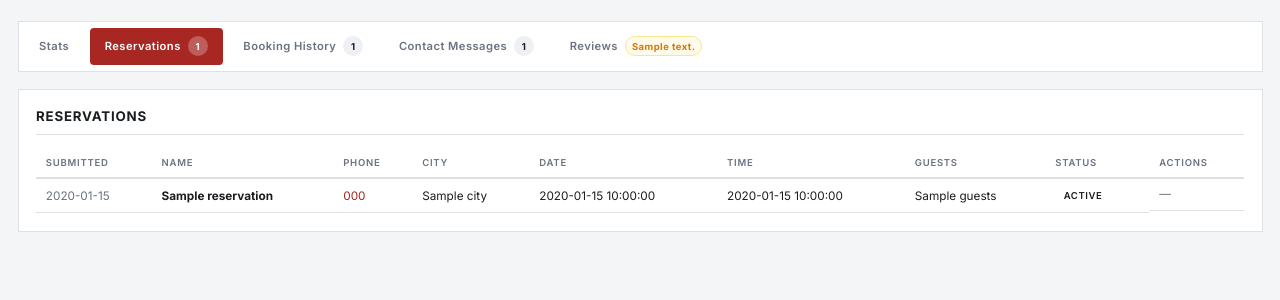
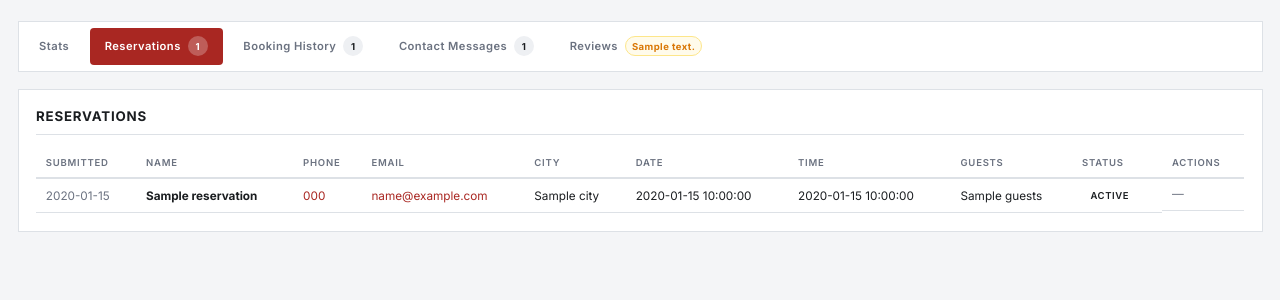
Before and after one commit to Shakthi960/Restaurant-demo, a Python web app: template backend/templates/admin/dashboard.html in a window 1280 px wide, after a click that opens the changed part. Shown: the part 48-348 px from the top of the page. Run offline with Jinja, Linux system fonts and the light colour scheme; the template is opened without the code that fills it: most values are stand-ins (such as "Sample title", 1, 10 or a date in 2020).

Commit message:
Show email in admin reservations and history tables

```diff
--- a/backend/templates/admin/dashboard.html
+++ b/backend/templates/admin/dashboard.html
@@ -102,6 +102,7 @@
               <th>Submitted</th>
               <th>Name</th>
               <th>Phone</th>
+              <th>Email</th>
               <th>City</th>
               <th>Date</th>
               <th>Time</th>
@@ -116,6 +117,7 @@
               <td class="admin-cell-muted">{{ r.created_at[:10] }}</td>
               <td><strong>{{ r.name }}</strong></td>
               <td><a href="tel:{{ r.phone }}">{{ r.phone }}</a></td>
+              <td class="admin-cell-muted">{% if r.email %}<a href="mailto:{{ r.email }}">{{ r.email }}</a>{% else %}—{% endif %}</td>
               <td>{{ r.city }}</td>
               <td>{{ r.reservation_date }}</td>
               <td>{{ r.reservation_time }}</td>
@@ -162,6 +164,7 @@
               <th>Archived</th>
               <th>Name</th>
               <th>Phone</th>
+              <th>Email</th>
               <th>City</th>
               <th>Date</th>
               <th>Time</th>
@@ -175,6 +178,7 @@
               <td class="admin-cell-muted">{{ h.archived_on }}</td>
               <td><strong>{{ h.name }}</strong></td>
               <td><a href="tel:{{ h.phone }}">{{ h.phone }}</a></td>
+              <td class="admin-cell-muted">{% if h.email %}<a href="mailto:{{ h.email }}">{{ h.email }}</a>{% else %}—{% endif %}</td>
               <td>{{ h.city }}</td>
               <td>{{ h.reservation_date }}</td>
               <td>{{ h.reservation_time }}</td>
```
Also changed, not shown: database/supabase/schema.sql (+9 -0 lines).
